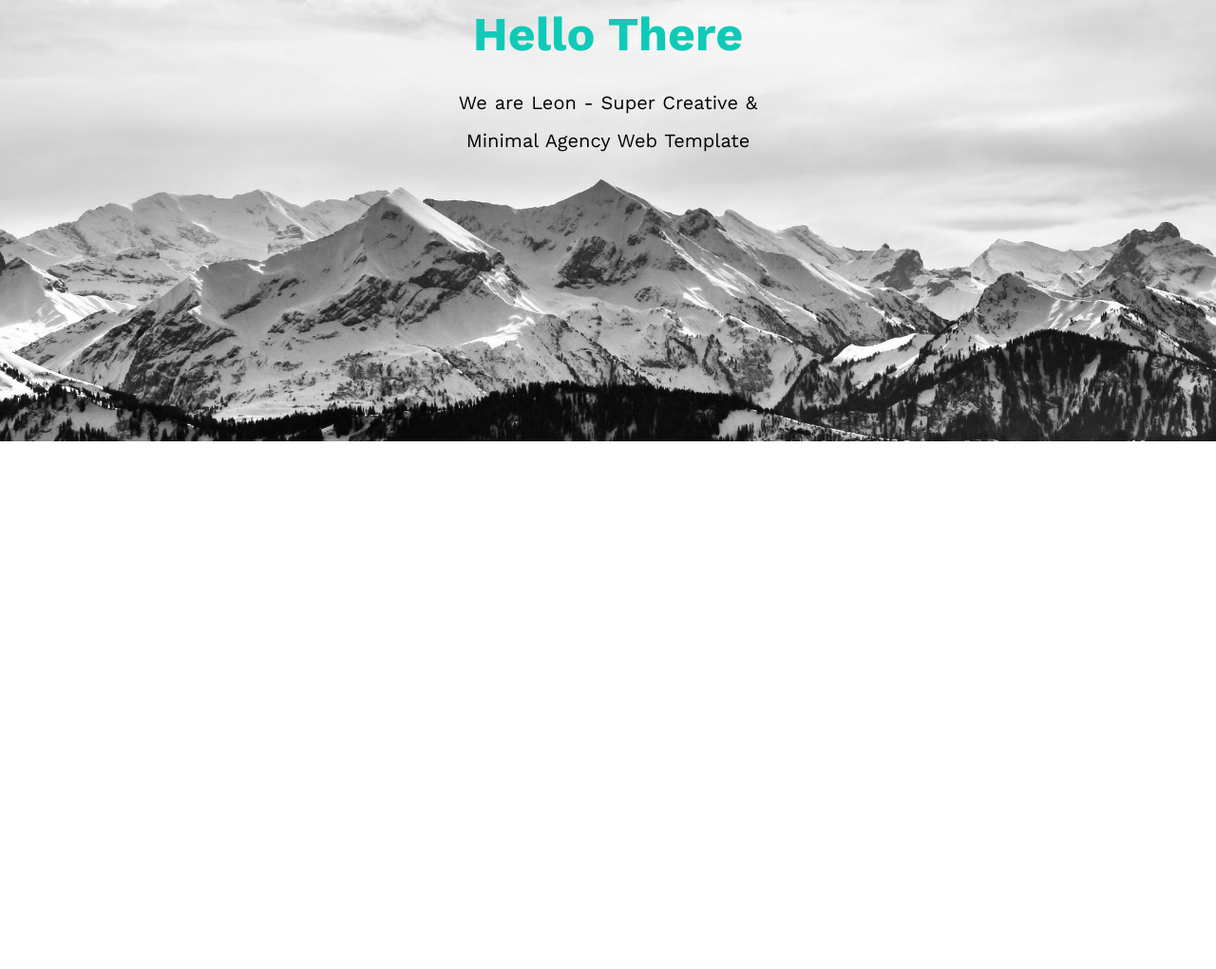
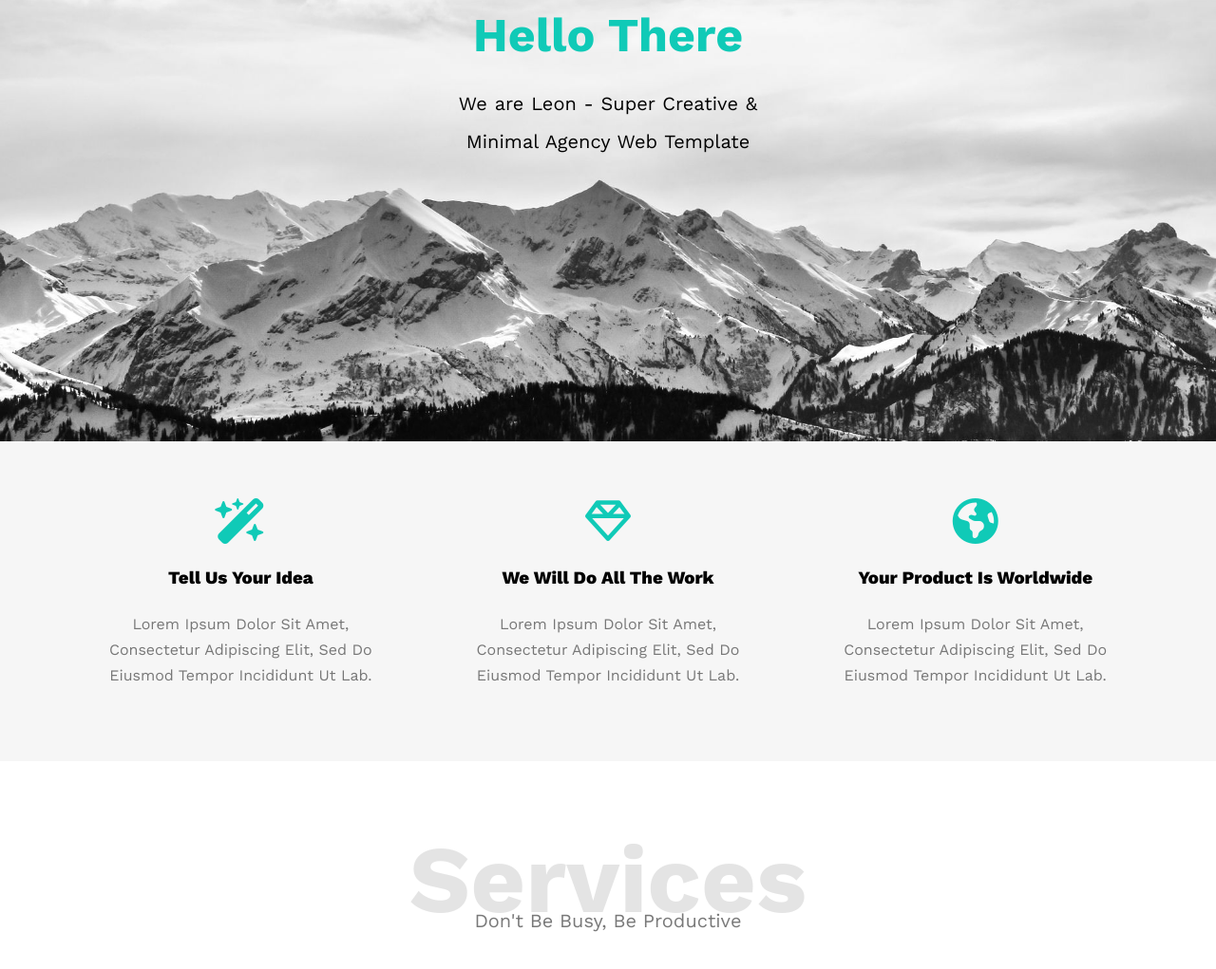
Before and after one commit to Kelsalamony/Tamplate-one, a plain HTML site: page index.html in a window 1280 px wide. Shown: the part 335-1356 px from the top of the page at 95% size. Before the commit the page ends 800 px from the top, so only its background shows below. Drawn offline with nearby package versions, Linux system fonts and the light colour scheme.

Commit message:
add feature section and special heading

```diff
--- a/css/leon.css
+++ b/css/leon.css
@@ -7,10 +7,9 @@ body {
 }
 :root {
   --mainColor: #10cab7;
+  --backgroundColor: #f6f6f6;
 }
-.parent {
-  background-color: #eee;
-}
+
 .container {
   padding-left: 15px;
   padding-right: 15px;
@@ -19,6 +18,7 @@ body {
   text-transform: capitalize;
 }
 /* very small */
+
 @media (min-width: 375px) {
   .container {
     width: 360px;
@@ -49,7 +49,7 @@ body {
   display: flex;
   justify-content: space-between;
   align-items: center;
-  margin: 19px auto;
+  margin: 20px auto;
 }
 .header .logo-pic {
   margin-bottom: auto;
@@ -97,16 +97,17 @@ body {
   right: 0;
   min-width: 200px;
   top: calc(100% + 6px);
-  background-color: #f6f6f6;
+  background-color: var(--backgroundColor);
   cursor: pointer;
   transition: 0.3s;
   box-shadow: 0px 4px 6px rgba(0, 0, 0, 0.2);
+  z-index: 99999;
 }
 .header .links ul::before {
   content: "";
   border-width: 10px;
   border-style: solid;
-  border-color: transparent transparent #f6f6f6 transparent;
+  border-color: transparent transparent var(--backgroundColor) transparent;
   position: absolute;
   right: 0;
   top: -20px;
@@ -129,7 +130,7 @@ body {
   background-image: url(../images/landing.jpg);
   background-size: cover;
   background-repeat: no-repeat;
-  height: calc(100vh - 62px);
+  height: calc(100vh - 64px);
   display: flex;
   flex-direction: column;
   justify-content: center;
@@ -150,3 +151,48 @@ body {
   line-height: 2;
 }
 /* End Landing */
+
+/* Start Features*/
+.features-section {
+  background-color: var(--backgroundColor);
+  padding: 60px 0;
+}
+.features-section .container {
+  display: grid;
+  grid-template-columns: repeat(auto-fill, minmax(300px, 1fr));
+  grid-gap: 20px;
+}
+.features-section .container .feat {
+  text-align: center;
+  line-height: 1.7;
+}
+.features-section .container .feat i {
+  color: var(--mainColor);
+  font-size: 3em;
+}
+.features-section .container .feat h3 {
+  font-weight: 800;
+}
+.features-section .container .feat p {
+  color: #777;
+}
+/* End Features */
+
+/*Start Services*/
+.services-section .title {
+  text-align: center;
+  position: relative;
+}
+.services-section .title h1 {
+  opacity: 0.1;
+  font-size: 100px;
+}
+.services-section .title p{
+position: absolute;
+color: #797979;
+font-size: 20px;
+right: -50px;
+left: -50px;
+top:70px;
+}
+/*End Services*/
--- a/index.html
+++ b/index.html
@@ -48,5 +48,50 @@
       </div>
     </div>
     <!-- End Landing -->
+
+    <!-- Start Features -->
+    <div class="features-section">
+      <div class="container">
+        <div class="feat">
+          <i class="fa-solid fa-wand-magic-sparkles"></i>
+          <h3>Tell Us Your Idea</h3>
+          <p>
+            Lorem ipsum dolor sit amet, <br />consectetur adipiscing elit, sed
+            do <br />
+            eiusmod tempor incididunt ut lab.
+          </p>
+        </div>
+        <div class="feat">
+          <i class="fa-regular fa-gem"></i>
+          <h3>We Will Do All The Work</h3>
+          <p>
+            Lorem ipsum dolor sit amet, <br />consectetur adipiscing elit, sed
+            do <br />
+            eiusmod tempor incididunt ut lab.
+          </p>
+        </div>
+        <div class="feat">
+          <i class="fa-solid fa-earth-americas"></i>
+          <h3>Your Product is Worldwide</h3>
+          <p>
+            Lorem ipsum dolor sit amet, <br />consectetur adipiscing elit, sed
+            do <br />
+            eiusmod tempor incididunt ut lab.
+          </p>
+        </div>
+      </div>
+    </div>
+    <!-- End Features -->
+     <!-- Start Services -->
+    <div class="services-section">
+      <div class="container">
+        <div class="title">
+          <h1>Services</h1>
+          <p>Don't be busy, be productive</p>
+        </div>
+<div class="description-services"></div>
+      </div>
+    </div>
+    <!-- End Services -->
   </body>
 </html>
```
